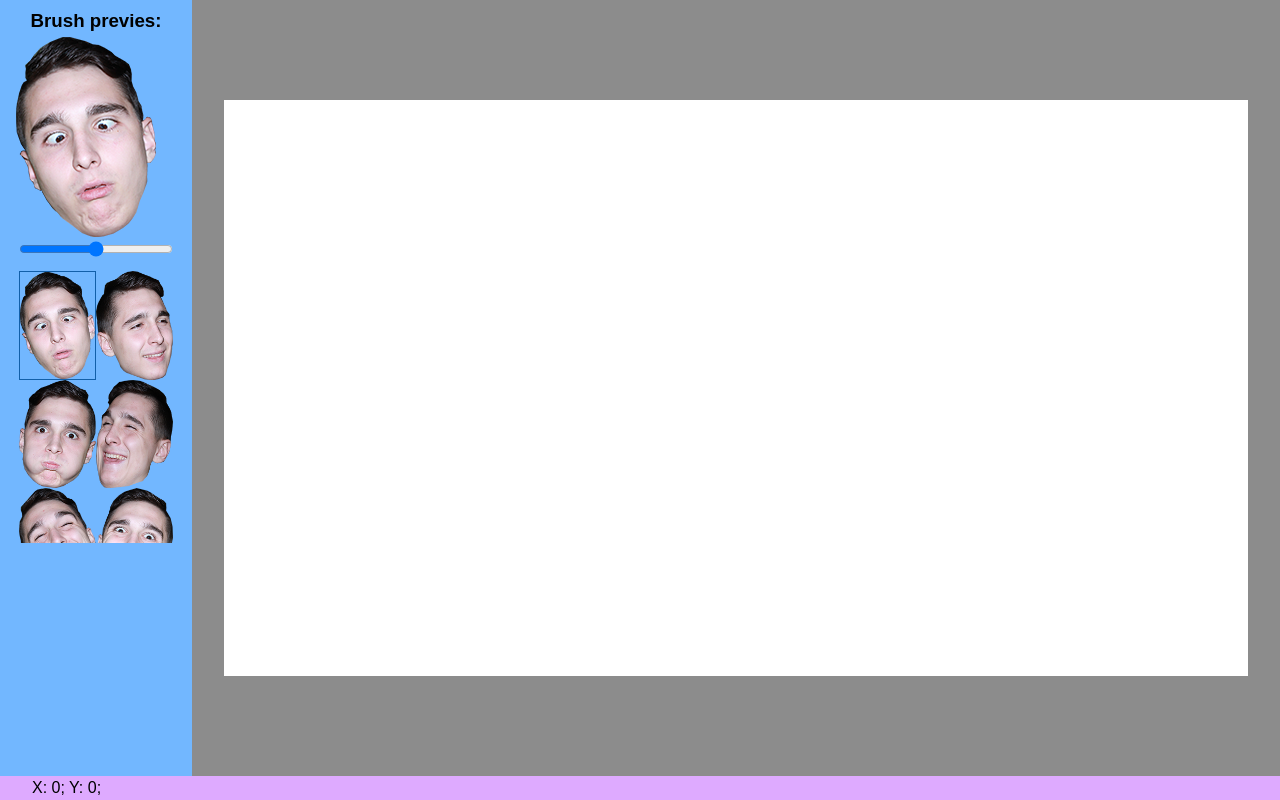
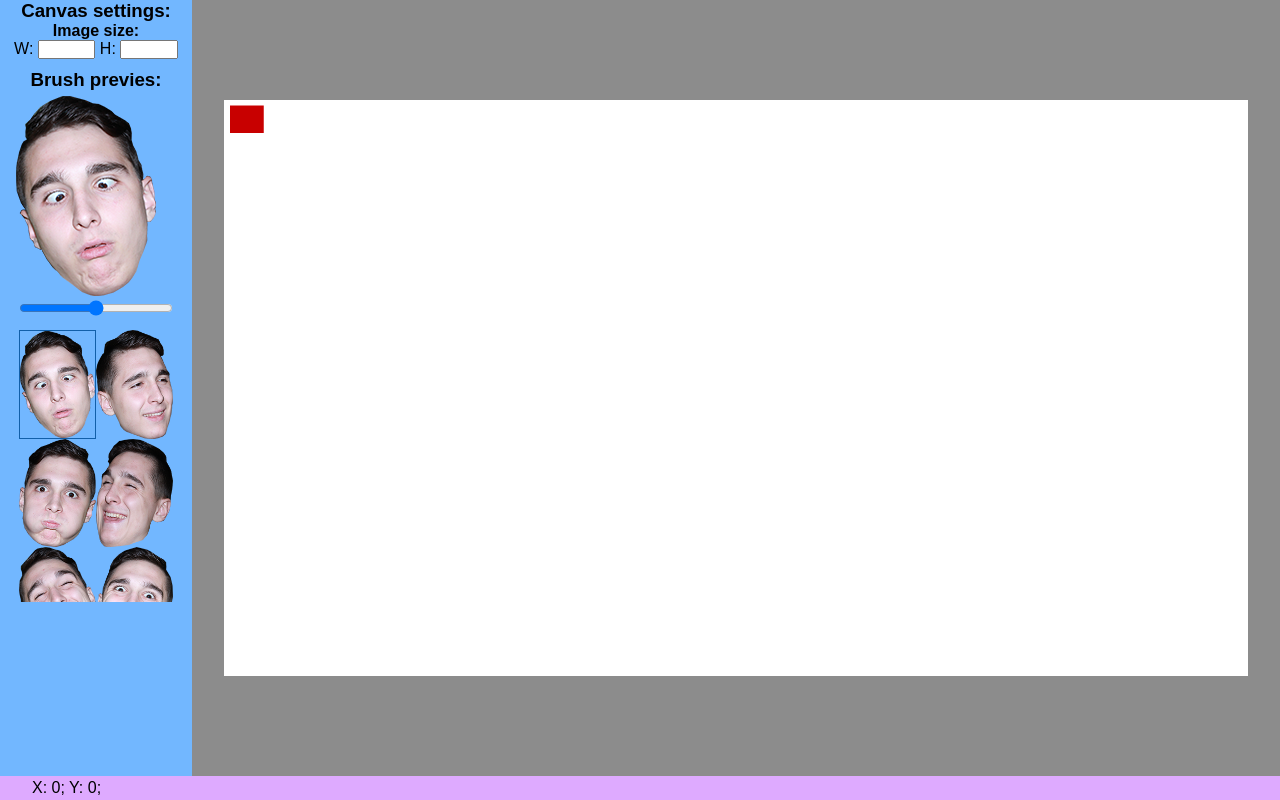
Before and after one commit to malcolmmadsheep/dont-call-me-mad-collager, a website built with webpack: page index.html in a window 1280 px wide. Built offline with nearby package versions, Linux system fonts and the light colour scheme.

Commit message:
added simple structure working on canvas settings

```diff
--- a/index.html
+++ b/index.html
@@ -11,12 +11,19 @@
 
 <body>
   <section id="tools-box" class="work-block">
+    <div id="canvas-settings">
+      <h3>Canvas settings:</h3>
+      <div id="settings">
+        <h4>Image size:</h4>
+        W: <input type="text" id="canvas-width" class="narrow-width"> H: <input type="text" id="canvas-height" class="narrow-width">
+      </div>
+    </div>
     <div id="brush-preview-box">
       <h3>Brush previes:</h3>
       <div class="preview-brush-container">
         <img src="" id="preview-brush" alt="Brush view and size preview" />
       </div>
-      <input type="range" min="1" max="21" defaultValue="10" step="1" />
+      <input type="range" id="preview-brush-scale" min="1" max="21" defaultValue="10" step="1" />
     </div>
     <div id="brushes"></div>
   </section>
@@ -25,7 +32,7 @@
   </section>
   <footer id="status-bar">
     <div class="properties">
-      <div id="mouse-coordinates-box">
+      <div id="mouse-position-box">
         X: <span id="mouse-x">0</span>; Y: <span id="mouse-y">0</span>;
       </div>
     </div>
--- a/sources/scripts/DOMElement.js
+++ b/sources/scripts/DOMElement.js
@@ -1,27 +1,140 @@
 'use strict';
+
+const document = window.document;
 
 export default class DOMElement {
   constructor(element) {
     this._self = element;
     this._children = null;
+    this._methods = {};
   }
 
   get self() {
     return this._self;
   }
 
-  addChild(childName, child) {
+  addChild(childName, child, render) {
     if (!this._children) {
       this._children = {};
     }
 
-    const DOMChild = this._children[childName] = new DOMElement(child);
+    if (Object.keys(this._children).includes(childName)) {
+      throw new Error(`Child exists. Child with name "${childName}" already exists.`);
+    }
+
+    const DOMChild = this._children[childName] = child;
+    if (render) {
+      this._self.appendChild(child._self);
+    }
+
+    return this;
+  }
+
+  /**
+   *
+   *
+   * @param {Object} children
+   * @returns
+   *
+   * @memberOf DOMElement
+   */
+  addChildren(children) {
+    for (let childName in children) {
+      if (children.hasOwnProperty(childName)) {
+        this.addChild(childName, children[childName]);
+      }
+    }
 
     return this;
   }
 
   getChild(childName) {
-    let child = _findChild(childName);
+    const child = this._findChild(childName, this._children);
+
+    return child;
+  }
+
+  addListeners(listeners) {
+    listeners.forEach(listener => {
+      const { name, callback } = listener;
+
+      this._self.addEventListener(name, callback, false);
+    });
+
+  }
+
+  fireEvent(customEvent) {
+    this._self.dispatchEvent(customEvent);
+  }
+
+  childrenToArray() {
+    const children = [];
+
+    for (let childName in this._children) {
+      if (this._children.hasOwnProperty(childName)) {
+        const child = this._children[childName];
+
+        children.push(child);
+      }
+    }
+
+    return children;
+  }
+
+  getStyle(name) {
+    return this._self.style[name] || window.getComputedStyle(this._self, null)[name];
+  }
+
+  setStyle(name, value) {
+    this._self.style[name] = value;
+
+    return this;
+  }
+
+  getProp(name) {
+    return this._self[name];
+  }
+
+  setProp(name, value) {
+    this._self[name] = value;
+
+    return this;
+  }
+
+  getAttr(name) {
+    return this._self.getAttribute(name);
+  }
+
+  setAttr(name, value) {
+    this._self.setAttribute(name, value);
+
+    return this;
+  }
+
+  addClass(className) {
+    this._self.classList.add(className);
+  }
+
+  removeClass(className) {
+    this._self.classList.remove(className);
+  }
+
+  register(methodName, f) {
+    if (!this._methods[methodName]) {
+      this._methods[methodName] = f.bind(this);
+    } else {
+      throw new Error(`Method exists. Method "${methodName}" already exists.`);
+    }
+  }
+
+  run(methodName, options) {
+    if (typeof this._methods[methodName] === 'function') {
+      this._methods[methodName](options);
+    } else {
+      throw new Error(`Wrong method name.\nThere is no method with name "${methodName}".`);
+    }
+
+    return this;
   }
 
   _findChild(childName, children) {
@@ -33,7 +146,7 @@ export default class DOMElement {
       for (let elementName in children) {
         const child = children[elementName];
 
-        return _findChild(childName, child._children);
+        return this._findChild(childName, child._children);
       }
     }
   }
--- a/sources/scripts/DOMPrerendering.js
+++ b/sources/scripts/DOMPrerendering.js
@@ -17,8 +17,8 @@ const picturesSources = [
 
 export default function render() {
   const previewBox = renderPreviewBox(picturesSources);
-  const {previewBrush} = previewBox;
-  const brushesBox = renderBrushplate(picturesSources, previewBrush.src);
+  const brushPreview = previewBox.getChild('brushPreview');
+  const brushesBox = renderBrushplate(picturesSources, brushPreview.getAttr('src'));
 
   return {
     previewBox,
@@ -43,30 +43,36 @@ function appendChildren(children, to) {
 }
 
 function renderPreviewBox(sources) {
-  const previewBrush = setPreviewBrush(document.getElementById('preview-brush'), sources);
+  const previewBox = new DOMElement(document.getElementById('brush-preview-box'));
+  const previewBrush = createPreviewBrush(sources);
 
-  return {
-    previewBrush
-  };
+  previewBox.addChild('brushPreview', previewBrush);
+
+  return previewBox;
 }
 
-function setPreviewBrush(previewBrush, sources) {
-  const src = sources[0];
-
-  previewBrush.src = src;
+function createPreviewBrush(sources) {
+  const previewBrush = new DOMElement(document.getElementById('preview-brush'));
+  previewBrush.setProp('src', sources[0]);
 
   return previewBrush;
 }
 
 function renderBrushplate(sources, selectedItemSource) {
-  const brushes = sources.map(source => createElement('img', {
+  const brushes = sources.map(source => new DOMElement(createElement('img', {
     src: source,
     className: `brush-item`
-  }));
-  brushes[0].classList.add('selected');
-  const brushesContainer = document.getElementById('brushes');
+  })));
+  brushes[0].addClass('selected');
+  const brushesContainer = new DOMElement(document.getElementById('brushes'));
 
-  appendChildren(brushes, brushesContainer);
+  const brushesCount = brushes.length;
+  let i = 0;
+
+  while (i < brushesCount) {
+    brushesContainer.addChild(`brush-${i}`, brushes[i], true);
+    i += 1;
+  }
 
   return brushesContainer;
 }
--- a/sources/scripts/main.js
+++ b/sources/scripts/main.js
@@ -6,48 +6,70 @@ import DOMElement from './DOMElement';
 import * as appUtils from './utils';
 
 (function(window) {
-  const CANVAS = document.getElementById('field');
-  const CTX = CANVAS.getContext('2d');
+  const CANVAS_DRAWING_BUFFER_WIDTH = 1680;
+  const CANVAS_DRAWING_BUFFER_HEIGHT = 1050;
+  const getElementById = document.getElementById.bind(document);
+  const CANVAS = new DOMElement(getElementById('field'));
+  setupCanvasSettings(CANVAS.self);
+  const CTX = CANVAS.self.getContext('2d');
   const objects = [];
   const configs = {
-    canvasMousePosition: {
-      x: 0,
-      y: 0
+    mouse: {
+      isDown: false,
+      pos: {
+        x: 0,
+        y: 0
+      }
     }
   };
-  // const statusBoxElements = {
-  //   xValueCoordinate: document.getElementById('mouse-x'),
-  //   yValueCoordinate: document.getElementById('mouse-y')
-  // }
   const customEvents = {
-    onMouseCoordinatesChange: new CustomEvent('onMouseCoordinatesChange', {
-      detail: configs.canvasMousePosition
+    onMouseCoordinatesChange: new CustomEvent('onMousePosChange', {
+      detail: configs.mouse.pos
     })
   };
-  const DOMElements = {
-    toolsBox: new DOMElement(document.getElementById('tools-box')),
-    workspace: new DOMElement(document.getElementById('workspace')),
-    statusBar: new DOMElement(document.getElementById('status-bar'))
-  }
+
+  const BODY = new DOMElement(document.body);
+  const DOMToolsBox = new DOMElement(getElementById('tools-box'));
+  const DOMWorkspace = new DOMElement(getElementById('workspace'));
+  const DOMStatusBar = new DOMElement(getElementById('status-bar'));
+
+  const mousePosBox = new DOMElement(getElementById('mouse-position-box'));
+  mousePosBox.addChild('mouse-x', new DOMElement(getElementById('mouse-x')))
+    .addChild('mouse-y', new DOMElement(getElementById('mouse-y')));
+  DOMStatusBar.addChild('mousePosBox', mousePosBox);
 
   window.onload = function() {
     const toolBoxElements = prerender();
-    const {
-      brushesBox,
-      previewBox
-    } = toolBoxElements;
-    const DOMToolsBox = DOMElements.toolsBox;
-    const DOMWorkspace = DOMElements.toolsBox;
-    const DOMStatusBar = DOMElements.statusBar;
+    const previewBrushScaleRange = new DOMElement(getElementById('preview-brush-scale'));
 
-    DOMToolsBox.addChild('previewBox', previewBox);
+    BODY.addChild('DOMToolsBox', DOMToolsBox)
+      .addChild('DOMWorkspace', DOMWorkspace)
+      .addChild('DOMStatusBar', DOMStatusBar);
 
-    console.log(DOMToolsBox.getChild('previewBox'));
+    DOMToolsBox.addChildren(toolBoxElements)
+      .addChild('previewBrushScaleRange', previewBrushScaleRange);
 
-    const { previewBrush } = previewBox;
-    const brushes = appUtils.toArray(brushesBox.children);
-    setBrushesEventHandlers(brushes, previewBrush);
-    setCanvasListeners(CANVAS);
+    DOMWorkspace.addChild('canvas', CANVAS);
+
+    const brushPreview = DOMToolsBox.getChild('brushPreview');
+    const brushes = DOMToolsBox.getChild('brushesBox').childrenToArray();
+    setBrushesEventHandlers(brushes, brushPreview);
+    setCanvasListeners(DOMWorkspace.getChild('canvas'));
+
+    mousePosBox.addListeners([{
+      name: 'onMousePosChange',
+      callback(customEvent) {
+        const { detail } = customEvent;
+
+        mousePosBox.getChild('mouse-x').self.textContent = detail.x;
+        mousePosBox.getChild('mouse-y').self.textContent = detail.y;
+      }
+    }]);
+
+    CANVAS.register('clear', clearCanvas);
+    CTX.fillStyle = "rgb(200,0,0)"; // sets the color to fill in the rectangle with
+    CTX.fillRect(10, 10, 55, 50);
+    // CANVAS.run('clear', {ctx: CTX});
 
     // var imgSrc = '';
     // var isDefault = true;
@@ -150,65 +172,75 @@ import * as appUtils from './utils';
     // }, false);
   }
 
-  function setBrushesEventHandlers(brushes, previewBrush) {
+  function clearCanvas(options) {
+    const ctx = options.ctx;
+    // this.setProp('width', this.getProp('width'));
+    ctx.clearRect(0, 0, this.getProp('width'), this.getProp('height'));
+  }
+
+  function setBrushesEventHandlers(brushes, brushPreview) {
     brushes.forEach(brush => {
-      brush.addEventListener('click', (event) => {
-        const currentBrush = event.target;
-        const currentBrushSource = currentBrush.src;
-
-        brushes.forEach(brush => brush.classList.remove('selected'));
-        currentBrush.classList.add('selected');
-
-        previewBrush.src = currentBrushSource;
-      }, false);
+      brush.addListeners([{
+        name: 'click',
+        callback: setBrushListener(brushes, brushPreview)
+      }]);
     });
 
     return brushes;
   }
 
+  function setBrushListener(brushes, brushPreview) {
+    return (event) => {
+      const currentBrush = event.target;
+      const currentBrushSource = currentBrush.src;
+
+      brushes.forEach(brush => brush.removeClass('selected'));
+      currentBrush.classList.add('selected');
+
+      brushPreview.setAttr('src', currentBrushSource);
+    }
+  }
+
   function setCanvasListeners(canvas) {
-    canvas.addEventListener('mousemove', onCanvasMouseCoordinatesUpdateHandler, false);
-    canvas.addEventListener('mouseleave', onCanvasMouseLeaveHandler, false);
+    canvas.addListeners([
+      { name: 'mousemove', callback: onCanvasMouseCoordinatesUpdateHandler },
+      { name: 'mouseleave', callback: onCanvasMouseLeaveHandler }
+    ]);
   }
 
   function onCanvasMouseCoordinatesUpdateHandler(event) {
-    const mousePos = configs.canvasMousePosition;
-
-    // statusBoxElements.xValueCoordinate.textContent = X;
-    // statusBoxElements.yValueCoordinate.textContent = Y;
-
-    // console.log(`X: ${X}; Y: ${Y}`);
-    // console.log(`bX: ${boundingRect.x}; bY: ${boundingRect.y};`);
-
+    updateMouseCoordinates(configs.mouse.pos, event);
   }
 
-  function updateMouseCoordinates(mousePos, event) {
-    const canvas = event.target;
-    const boundingRect = canvas.getBoundingClientRect();
-    const boundX = boundingRect.x;
-    const boundY = boundingRect.y;
-    const X = event.clientX - Math.round(boundX);
-    const Y = event.clientY - Math.round(boundY);
+  function onCanvasMouseLeaveHandler(event) {
+    updateMouseCoordinates(configs.mouse.pos, event, { x: 0, y: 0 });
+  }
+
+  function updateMouseCoordinates(mousePos, event, value) {
+    let X, Y;
+
+    if (!value) {
+      const canvas = event.target;
+      const boundingRect = canvas.getBoundingClientRect();
+      const boundX = boundingRect.left;
+      const boundY = boundingRect.top;
+      X = event.clientX - Math.round(boundX);
+      Y = event.clientY - Math.round(boundY);
+    } else {
+      X = value.x;
+      Y = value.y;
+    }
 
     mousePos.x = X;
     mousePos.y = Y;
 
-
+    mousePosBox.fireEvent(customEvents.onMouseCoordinatesChange);
   }
 
-  function onCanvasMouseLeaveHandler(event) {
-    statusBoxElements.xValueCoordinate.textContent = 0;
-    statusBoxElements.yValueCoordinate.textContent = 0;
+  function setupCanvasSettings(canvas) {
+    canvas.width = CANVAS_DRAWING_BUFFER_WIDTH;
+    canvas.height = CANVAS_DRAWING_BUFFER_HEIGHT;
   }
-
-  // function getMousePos(c, evt) {
-  //   var rect = c.getBoundingClientRect();
-  //   return {
-  //     x: evt.clientX - rect.left,
-  //     y: evt.clientY - rect.top
-  //   };
-  // }
-
   // function createObject(pos, imgSrc, size) {
   //   var length = objects.length;
   //   objects[length] = {};
@@ -226,23 +258,4 @@ import * as appUtils from './utils';
   //       objects[length].options.height);
   //   }
   // }
-
-  // function clearCanvas(ctx, canv) {
-  //   // ctx.clearRect(0, 0, canv.width, canv.height);
-  //   canv.width = canv.width;
-  // }
-
-  // function brushesSetUp(brushes) {
-  //   for (var i = 1; i < 11; i++) {
-  //     var brush = document.createElement('div');
-  //     brush.className = 'brush';
-  //     if (i % 2 === 0) {
-  //       brush.style.borderRight = '1px solid navy';
-  //     }
-  //     var brushImg = document.createElement('img');
-  //     brushImg.src = 'img/' + i + '.png';
-  //     brush. (brushImg);
-  //     brushes.appendChild(brush);
-  //   }
-  // }
 })(window);
--- a/sources/styles/main.scss
+++ b/sources/styles/main.scss
@@ -31,6 +31,11 @@ body {
   width: $tools-box-width;
   text-align: center;
   background-color: #72b7ff;
+  #canvas-settings {
+    .narrow-width {
+      width: 30%;
+    }
+  }
   #brush-preview-box {
     h3 {
       margin: 10px 0 5px 0;
```
